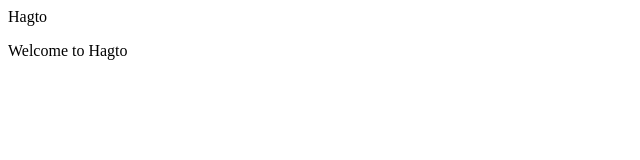
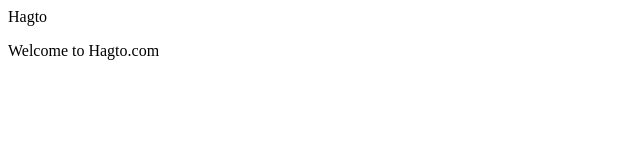
Before and after one commit to jporeng/hagto, a plain HTML site: page index.html in a window 1280 px wide. Shown: the full height of the page, 0-640 px from the left. Drawn offline with Linux system fonts and the light colour scheme.

Commit message:
updated index file
change the text

```diff
--- a/index.html
+++ b/index.html
@@ -2,6 +2,6 @@
 <head>
 Hagto</head>
 <body>
-<p>Welcome to Hagto</p?
+<p>Welcome to Hagto.com</p?
 </body>
 <html>
```
